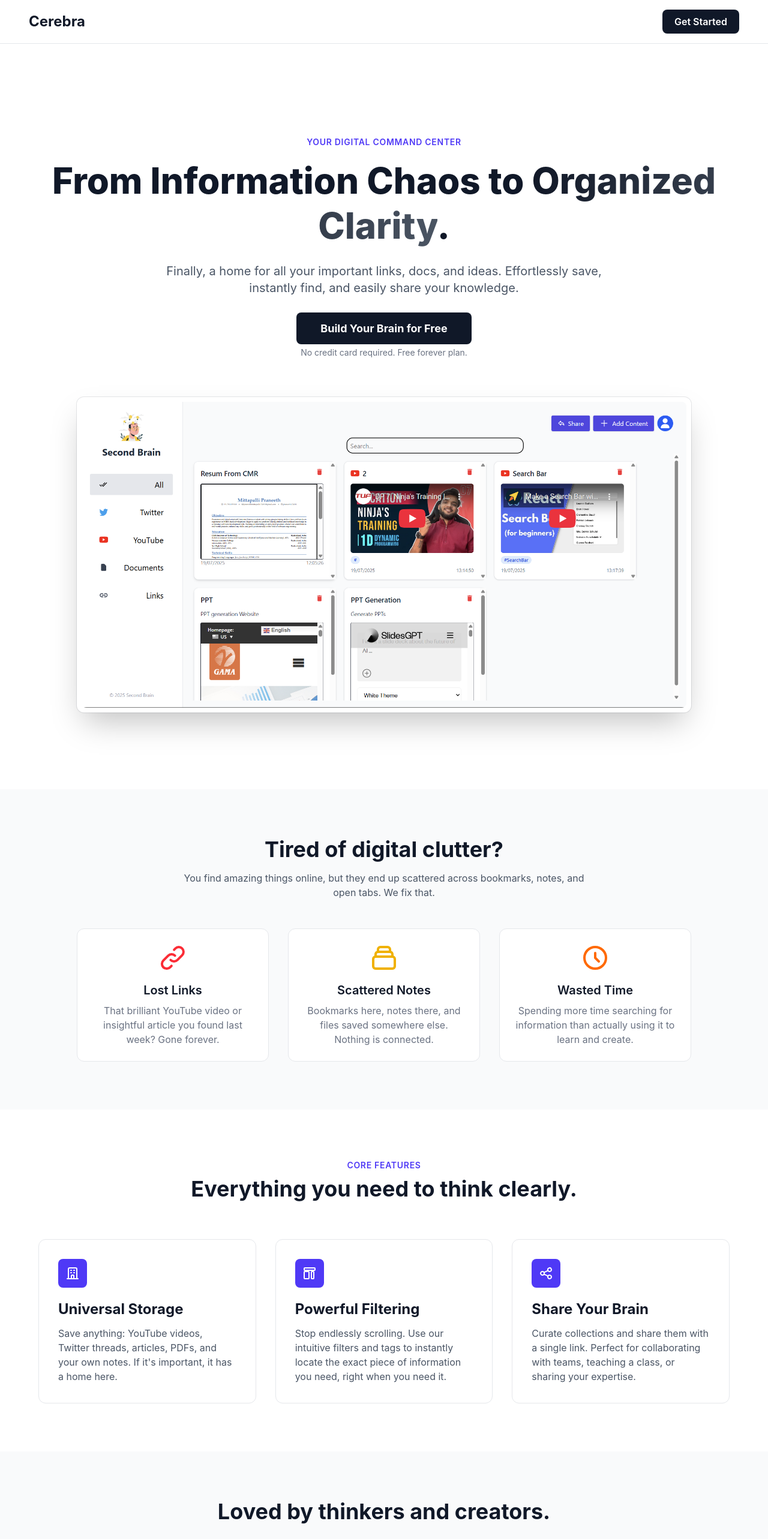
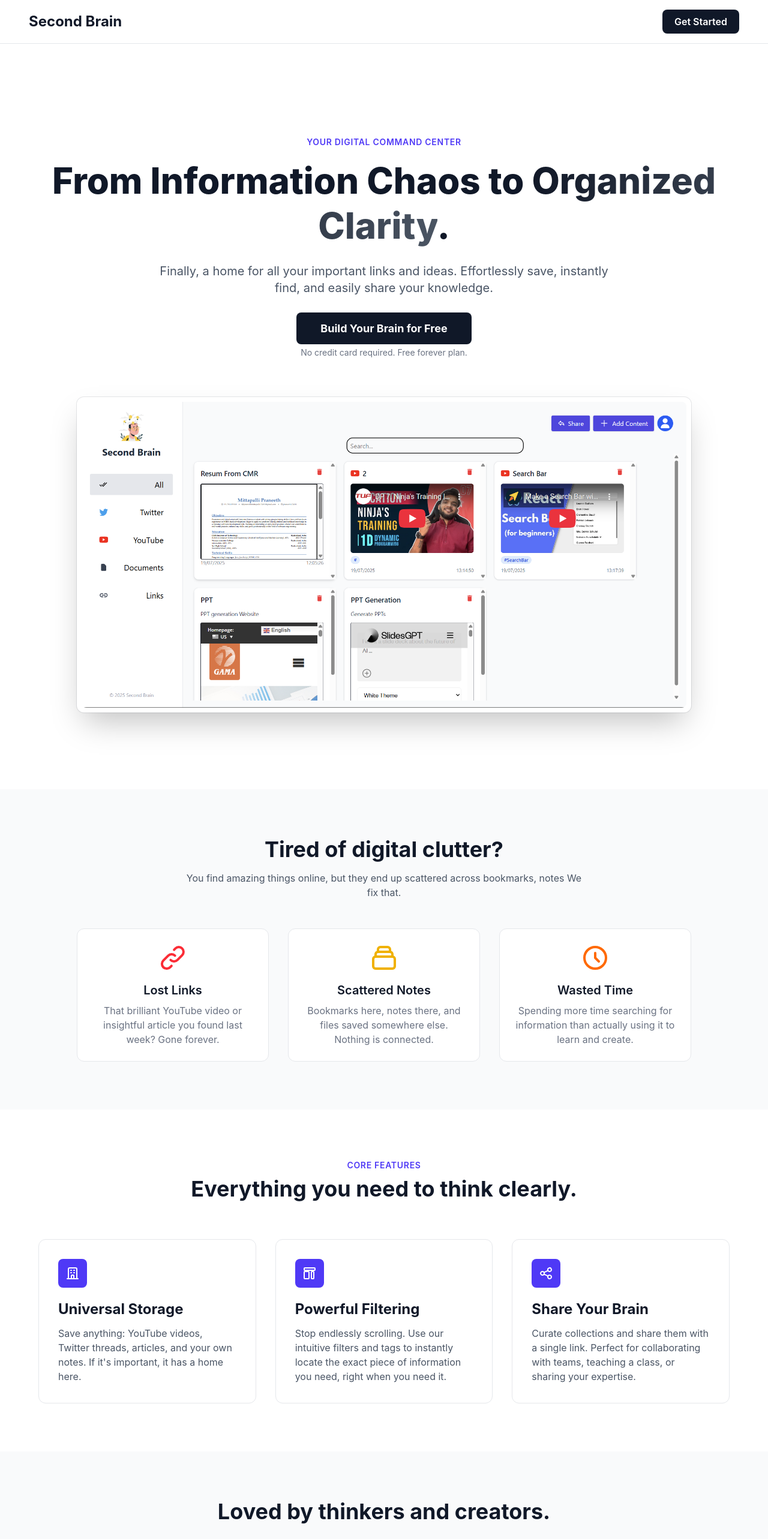
Before and after one commit to praneeth172004/secondbranFrontend, a React (Vite) app: page / in a window 1280 px wide. Shown: the top 2566 px of the page at 60% size. Built offline with nearby package versions, Linux system fonts and the light colour scheme; no server answers.

Commit message:
Landing Page updates

```diff
--- a/src/Components/Card.tsx
+++ b/src/Components/Card.tsx
@@ -71,7 +71,7 @@ export default function Card({
   }, [displayType, link]);
 
   return (
-    <div className="bg-white rounded-xl border border-gray-200 shadow hover:shadow-lg transition duration-300 w-full max-w-[320px] h-auto max-h-[460px] overflow-hidden flex flex-col">
+    <div className="bg-white rounded-xl border border-gray-200 shadow hover:shadow-lg transition duration-300 w-full max-w-[360px] h-auto max-h-[360px] overflow-hidden flex flex-col">
       {/* Header */}
       <div className="flex justify-between items-start px-4 pt-4">
         <div className="flex items-center gap-2 text-lg font-semibold text-gray-800 max-w-[240px] truncate">
@@ -167,9 +167,11 @@ export default function Card({
       </div>
 
       {/* Footer */}
-      <div className="px-4 pb-2 text-xs text-gray-500 flex justify-between">
+      <div className='flex justify-between'>
+      <div className="px-4 pb-2 text-xs text-gray-500 flex justify-between w-full">
         <span>{formattedDate}</span>
         <span>{formattedTime}</span>
+      </div>
       </div>
     </div>
   );
--- a/src/Components/LandingPage.tsx
+++ b/src/Components/LandingPage.tsx
@@ -8,7 +8,7 @@ function LandingPage() {
       {/* Header */}
       <header className="py-4 px-6 md:px-12 fixed top-0 left-0 right-0 z-50 bg-white/80 backdrop-blur-sm border-b border-gray-200">
         <div className="container mx-auto flex justify-between items-center">
-            <h1 className="text-2xl font-bold text-gray-900">Cerebra</h1>
+            <h1 className="text-2xl font-bold text-gray-900">Second Brain</h1>
             <a href="signup" className="cta-button bg-gray-900 hover:bg-gray-700 text-white font-semibold py-2 px-5 rounded-lg text-sm md:text-base">
                 Get Started
             </a>
@@ -26,7 +26,7 @@ function LandingPage() {
                       From Information Chaos to <span className="gradient-text">Organized Clarity</span>.
                   </h2>
                   <p className="text-lg md:text-xl max-w-3xl mx-auto text-gray-600 mb-10">
-                      Finally, a home for all your important links, docs, and ideas. Effortlessly save, instantly find, and easily share your knowledge.
+                      Finally, a home for all your important links and ideas. Effortlessly save, instantly find, and easily share your knowledge.
                   </p>
                   <a href="#cta" className="cta-button bg-gray-900 hover:bg-gray-700 text-white font-bold py-4 px-10 rounded-lg text-lg">
                       Build Your Brain for Free
@@ -50,7 +50,7 @@ function LandingPage() {
           <section id="problem" className="py-20 bg-gray-50">
               <div className="container mx-auto px-6 text-center">
                   <h3 className="text-3xl md:text-4xl font-bold text-gray-900 mb-4">Tired of digital clutter?</h3>
-                  <p className="text-gray-600 max-w-2xl mx-auto mb-12">You find amazing things online, but they end up scattered across bookmarks, notes, and open tabs. We fix that.</p>
+                  <p className="text-gray-600 max-w-2xl mx-auto mb-12">You find amazing things online, but they end up scattered across bookmarks, notes We fix that.</p>
                   <div className="grid md:grid-cols-3 gap-8 max-w-5xl mx-auto">
                       {/* Problem 1 */}
                       <div className="bg-white p-6 rounded-xl border border-gray-200">
@@ -88,7 +88,7 @@ function LandingPage() {
                             <svg className="w-6 h-6" fill="none" stroke="currentColor" viewBox="0 0 24 24" xmlns="http://www.w3.org/2000/svg"><path strokeLinecap="round" strokeLinejoin="round" strokeWidth="2" d="M19 21V5a2 2 0 00-2-2H7a2 2 0 00-2 2v16m14 0h2m-2 0h-5m-9 0H3m2 0h5M9 7h1m-1 4h1m4-4h1m-1 4h1m-5 10v-5a1 1 0 011-1h2a1 1 0 011 1v5m-4 0h4"></path></svg>
                           </div>
                           <h4 className="text-2xl font-bold text-gray-900 mb-3">Universal Storage</h4>
-                          <p className="text-gray-600">Save anything: YouTube videos, Twitter threads, articles, PDFs, and your own notes. If it's important, it has a home here.</p>
+                          <p className="text-gray-600">Save anything: YouTube videos, Twitter threads, articles, and your own notes. If it's important, it has a home here.</p>
                       </div>
                       <div className="feature-card p-8 rounded-xl">
                           <div className="bg-indigo-600 text-white rounded-lg w-12 h-12 flex items-center justify-center mb-5">
@@ -116,7 +116,7 @@ function LandingPage() {
                   </div>
                   <div className="grid lg:grid-cols-2 gap-8 max-w-5xl mx-auto">
                       <div className="bg-white p-8 rounded-xl border border-gray-200">
-                          <p className="text-gray-600 text-lg mb-6">"Cerebra is the tool I didn't know I needed. All my project resources are finally in one place, and the filtering is a game-changer. I feel so much more organized."</p>
+                          <p className="text-gray-600 text-lg mb-6">"Second Brain is the tool I didn't know I needed. All my project resources are finally in one place, and the filtering is a game-changer. I feel so much more organized."</p>
                           <div className="flex items-center">
                               <img className="w-12 h-12 rounded-full mr-4" src="https://placehold.co/100x100/E5E7EB/111827?text=JD" alt="Avatar of Jane Doe" />
                               <div>
@@ -158,7 +158,7 @@ function LandingPage() {
       {/* Footer */}
       <footer className="border-t border-gray-200 py-8">
           <div className="container mx-auto px-6 text-center text-gray-500">
-              <p>&copy; 2025 Cerebra. All rights reserved.</p>
+              <p>&copy; 2025 Second Brain. All rights reserved.</p>
 
           </div>
       </footer>
```
